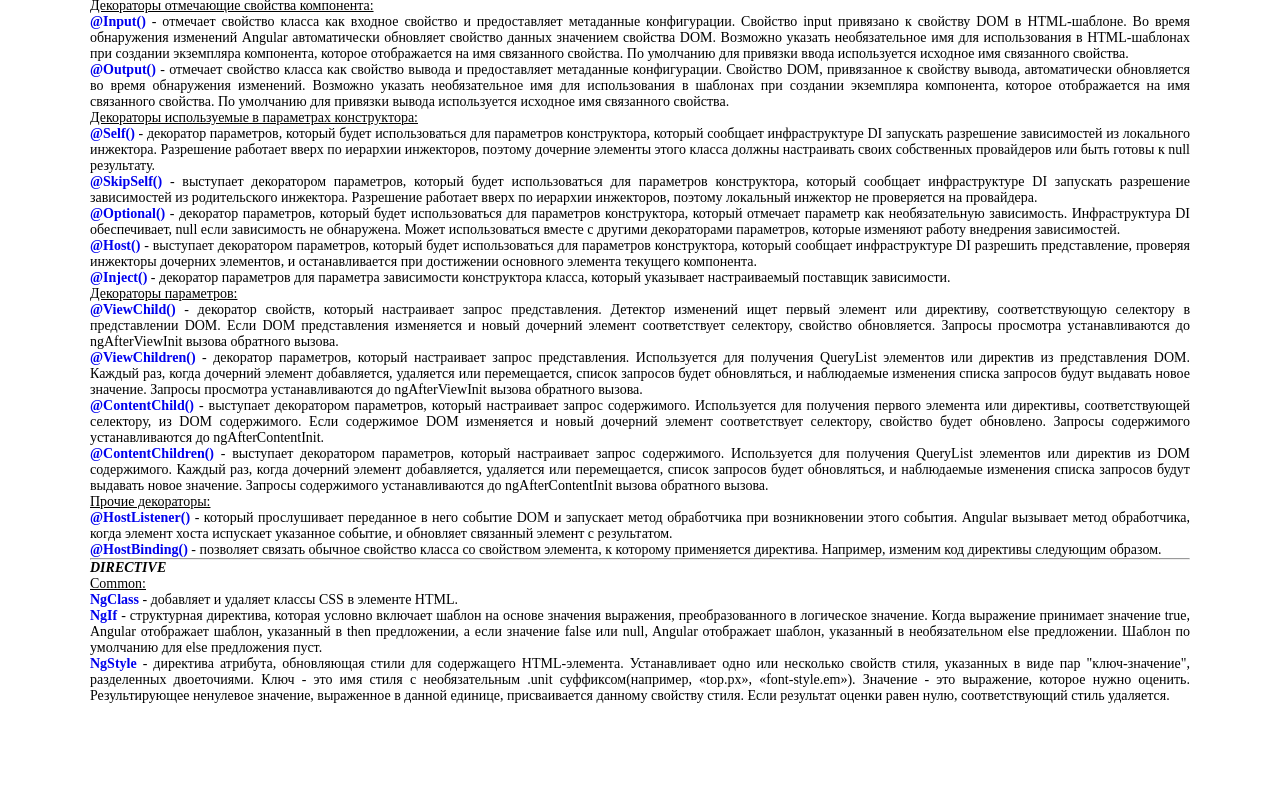
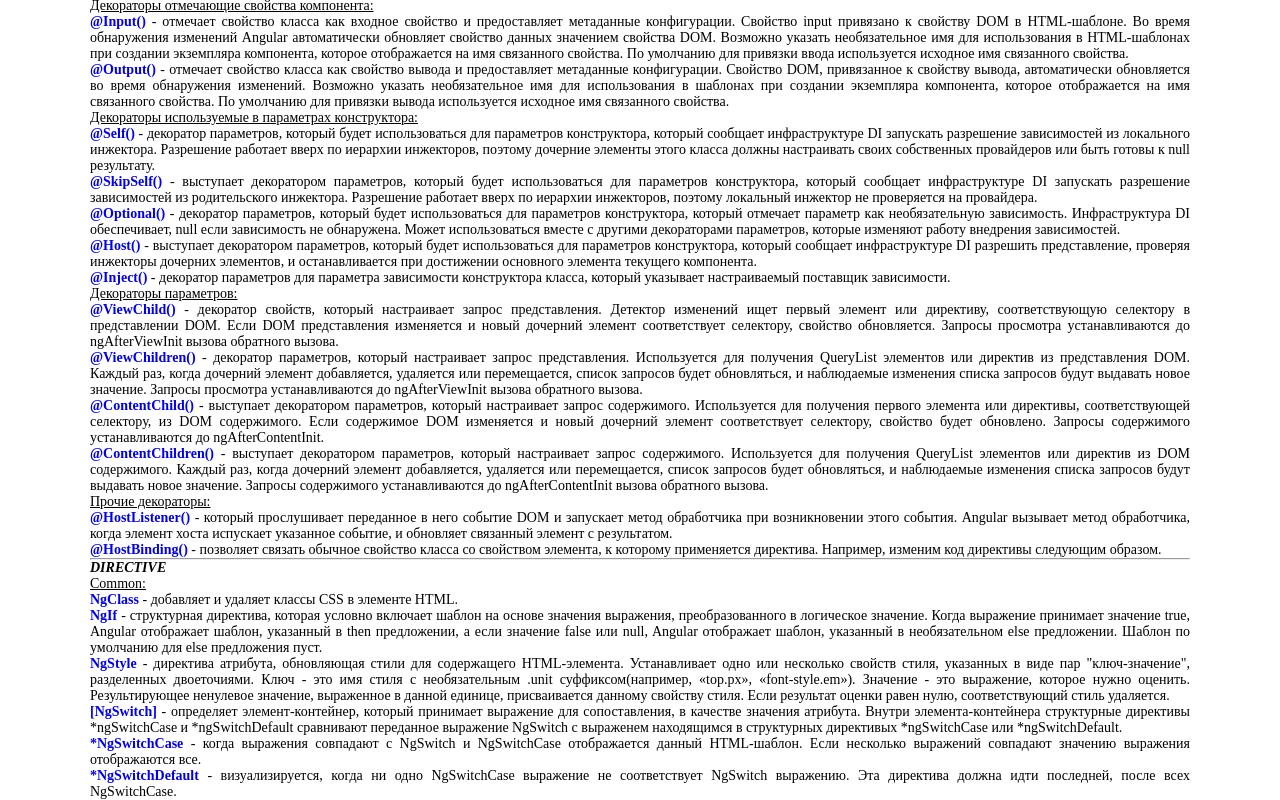
Before and after one commit to ArtemKashirin/API, an Angular app: page / in a window 1280 px wide. Shown: the part 646-1446 px from the top of the page. Before the commit the page ends 1350 px from the top, so only its background shows below. Built offline with nearby package versions, Linux system fonts and the light colour scheme.

Commit message:
DIRECTIVE: NgSwitch, NgSwitchCase, NgSwitchDefault

```diff
--- a/src/app/app.component.html
+++ b/src/app/app.component.html
@@ -46,3 +46,4 @@
 <app-ng-class></app-ng-class>
 <app-ng-if></app-ng-if>
 <app-ng-style></app-ng-style>
+<app-ng-switch></app-ng-switch>
--- a/src/app/app.module.ts
+++ b/src/app/app.module.ts
@@ -43,6 +43,7 @@
 import { NgClassComponent } from './directive/ng-class/ng-class.component';
 import { NgIfComponent } from './directive/ng-if/ng-if.component';
 import { NgStyleComponent } from './directive/ng-style/ng-style.component';
+import { NgSwitchComponent } from './directive/ng-switch/ng-switch.component';
 
 
 @NgModule({
@@ -88,6 +89,7 @@
     NgClassComponent,
     NgIfComponent,
     NgStyleComponent,
+    NgSwitchComponent,
   ],
   imports: [
     BrowserModule,
--- /dev/null
+++ b/src/app/directive/ng-switch/ng-switch.component.html
@@ -0,0 +1,15 @@
+<p><b><a [href] = "this.NgSwitch">[NgSwitch]</a></b> - определяет элемент-контейнер, который принимает выражение для сопоставления, в
+  качестве значения атрибута. Внутри элемента-контейнера структурные директивы *ngSwitchCase и *ngSwitchDefault сравнивают переданное
+  выражение NgSwitch с выраженем находящимся в структурных директивых *ngSwitchCase или *ngSwitchDefault.</p>
+<p><b><a [href] = "this.NgSwitchCase">*NgSwitchCase</a></b> - когда выражения совпадают с NgSwitch и NgSwitchCase отображается данный
+  HTML-шаблон. Если несколько выражений совпадают значению выражения отображаются все.</p>
+<p><b><a [href] = "this.NgSwitchDefault">*NgSwitchDefault</a></b> - визуализируется, когда ни одно NgSwitchCase выражение не соответствует
+  NgSwitch выражению. Эта директива должна идти последней, после всех NgSwitchCase.</p>
+
+<!--<div>-->
+<!--  <ng-container [ngSwitch]="this.exp">-->
+<!--    <p *ngSwitchCase="1">1</p>-->
+<!--    <p *ngSwitchCase="2">2</p>-->
+<!--    <p *ngSwitchDefault>Что другое</p>-->
+<!--  </ng-container>-->
+<!--</div>-->
--- /dev/null
+++ b/src/app/directive/ng-switch/ng-switch.component.ts
@@ -0,0 +1,20 @@
+import {Component, OnInit} from '@angular/core';
+
+@Component({
+  selector: 'app-ng-switch',
+  templateUrl: './ng-switch.component.html',
+  styleUrls: ['./ng-switch.component.scss']
+})
+export class NgSwitchComponent implements OnInit {
+  public NgSwitch: string = 'https://angular.io/api/common/NgSwitch';
+  public NgSwitchCase: string = 'https://angular.io/api/common/NgSwitchCase';
+  public NgSwitchDefault: string = 'https://angular.io/api/common/NgSwitchDefault';
+  public exp: number = 3;
+
+  constructor() {
+  }
+
+  ngOnInit(): void {
+  }
+
+}
```
Also changed, not shown: src/app/directive/ng-switch/ng-switch.component.scss (added).
